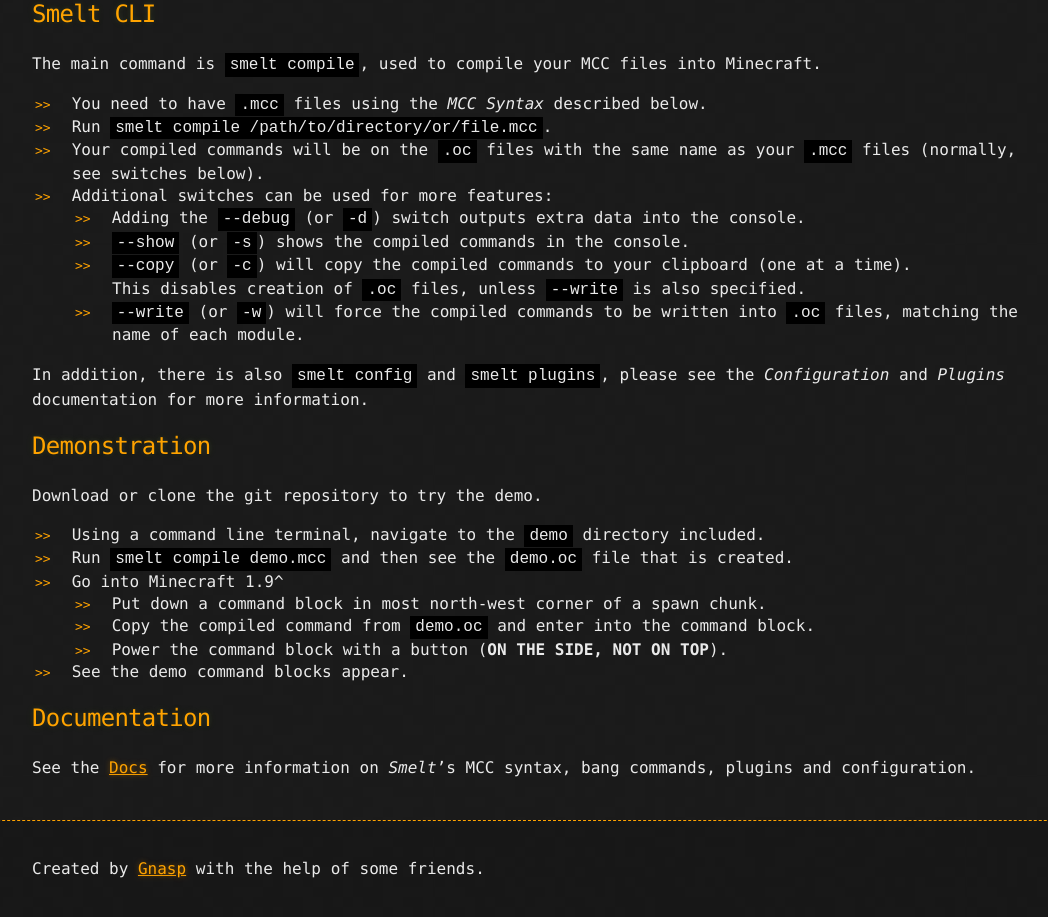
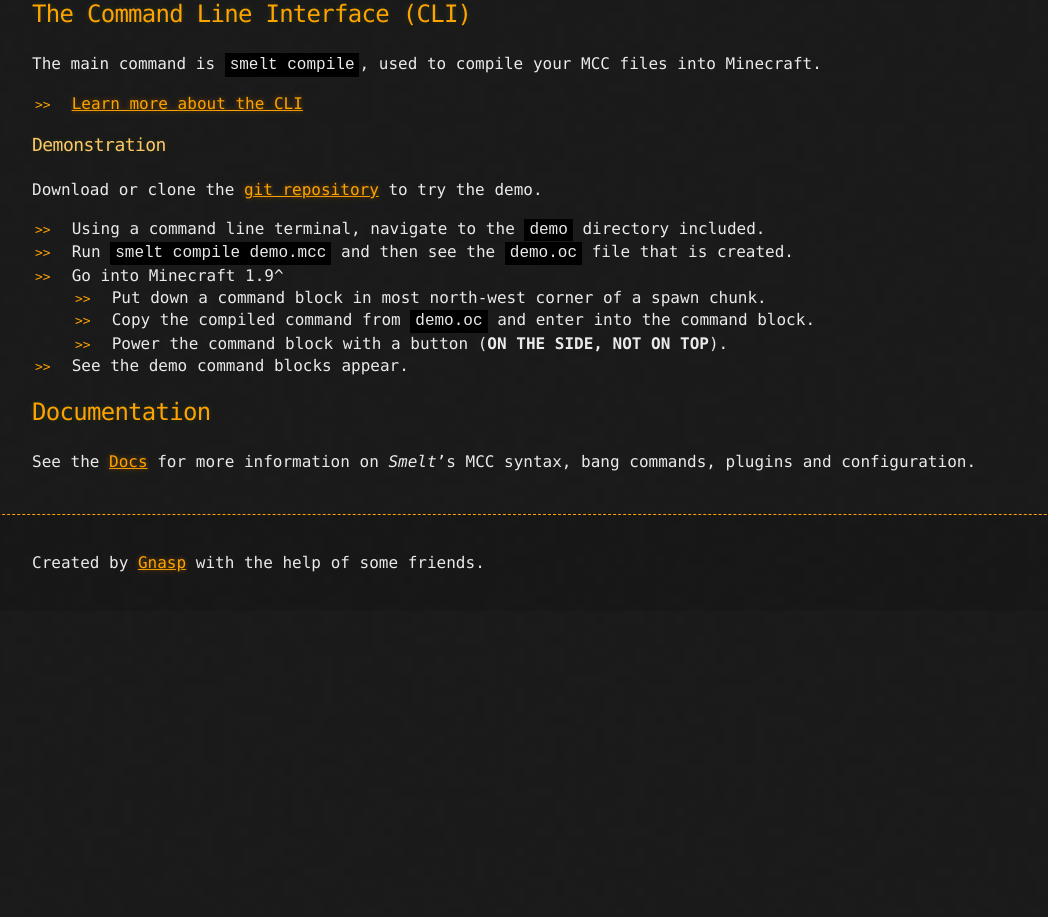
Before and after one commit to GnaspGames/Smelt, a Jekyll site: the page built from index.md, in a window 1280 px wide. Shown: the part 1352-2269 px from the top of the page, without its empty margins (98-1146 px from the left). Built offline with Jekyll 4.4.1, drawn with Linux system fonts in a browser that asks for light colours; after the commit the page ends 1963 px from its top, so only the background shows below that.

Commit message:
Adding docs for CLI

```diff
--- a/_sass/_stylesheet.scss
+++ b/_sass/_stylesheet.scss
@@ -118,10 +118,12 @@
 
 #main_content h3 {
   font-size: 18px;
+  color: lighten(#FFA300, 20%);
 }
 
 #main_content h4 {
   font-size: 14px;
+  color: lighten(#FFA300, 25%);
 }
 
 #main_content h5 {
--- a/index.md
+++ b/index.md
@@ -21,28 +21,16 @@
 
 ![How it works](./demo/smelt-demo.gif)
 
-
-Smelt CLI
----------
+The Command Line Interface (CLI)
+--------------------------------
 
 The main command is `smelt compile`, used to compile your MCC files into Minecraft.
 
-* You need to have `.mcc` files using the *MCC Syntax* described below.
-* Run `smelt compile /path/to/directory/or/file.mcc`.
-* Your compiled commands will be on the `.oc` files with the same name as your `.mcc` files (normally, see switches below).
-* Additional switches can be used for more features:
-	* Adding the `--debug` (or `-d`) switch outputs extra data into the console.
-	* `--show` (or `-s`) shows the compiled commands in the console.
-	* `--copy` (or `-c`) will copy the compiled commands to your clipboard (one at a time).
-	<br /> This disables creation of `.oc` files, unless `--write` is also specified.
-	* `--write` (or `-w`) will force the compiled commands to be written into `.oc` files, matching the name of each module.
+* [Learn more about the CLI](cli.html)
 
-In addition, there is also `smelt config` and `smelt plugins`, please see the *Configuration* and *Plugins* documentation for more information.
+### Demonstration
 
-Demonstration
--------------
-
-Download or clone the git repository to try the demo.
+Download or clone the [git repository](https://github.com/GnaspGames/Smelt) to try the demo.
 
 * Using a command line terminal, navigate to the `demo` directory included.
 * Run `smelt compile demo.mcc` and then see the `demo.oc` file that is created.
```
Also changed, not shown: cli.md (added, +77 -0 lines).
